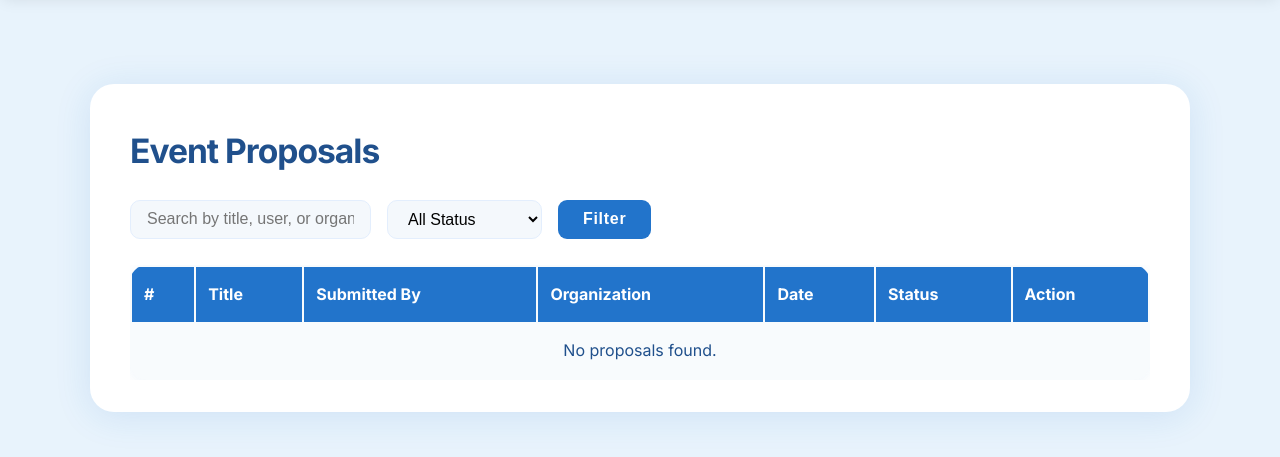
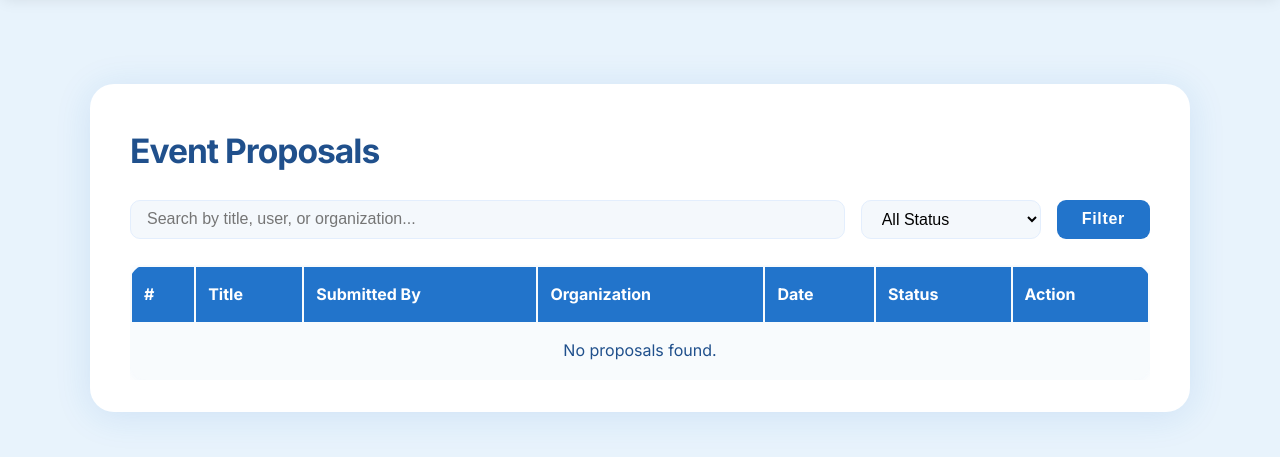
Before and after one commit to mgi25/IQAC-Suite, a Django app: page /core-admin/event-proposals/ in a window 1280 px wide. Shown: the part 177-634 px from the top of the page. Run offline with Django 5.2, Linux system fonts and the light colour scheme; the visitor is signed in with stand-in values (Sample User, id 1); data that the repository does not hold is empty; parts of the project's set-up code (start-up, migrations or seed data) failed here and were passed over.

Commit message:
Fix filter form alignment

```diff
--- a/static/core/css/admin_event_proposals.css
+++ b/static/core/css/admin_event_proposals.css
@@ -20,6 +20,8 @@ body {
     display: flex;
     gap: 16px;
     margin-bottom: 26px;
+    flex-wrap: wrap;
+    width: 100%;
 }
 .proposals-filter-form input,
 .proposals-filter-form select {
@@ -29,6 +31,13 @@ body {
     font-size: 1rem;
     background: #f4f8fc;
     transition: border 0.2s;
+}
+.proposals-filter-form input[type="text"] {
+    flex: 1 1 220px;
+    min-width: 0;
+}
+.proposals-filter-form select {
+    flex: 0 0 180px;
 }
 .proposals-filter-form input:focus,
 .proposals-filter-form select:focus {
@@ -155,4 +164,13 @@ body {
     .admin-proposals-container { padding: 10px 2vw; max-width: 99vw; }
     .modal-content { padding: 13px 8px 8px 8px; }
     .proposals-title { font-size: 1.4rem; }
+    .proposals-filter-form {
+        flex-direction: column;
+        align-items: stretch;
+    }
+    .proposals-filter-form input[type="text"],
+    .proposals-filter-form select,
+    .proposals-filter-form button {
+        width: 100%;
+    }
 }
```
